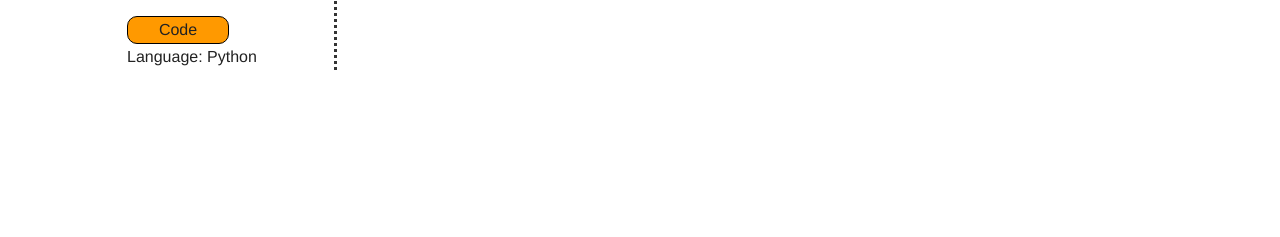
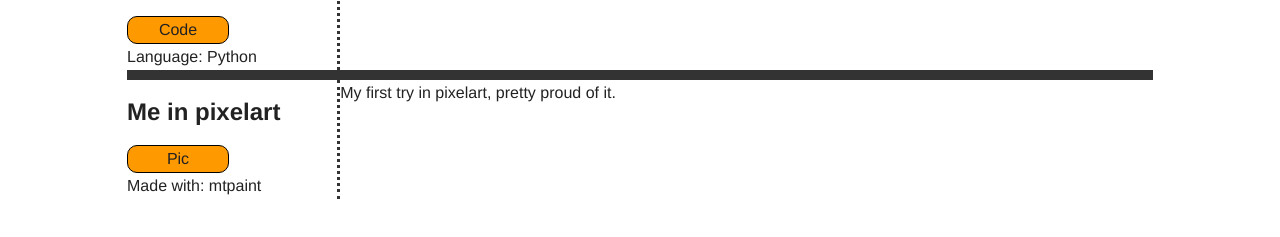
Before and after one commit to thenonameguy/thenonameguy.github.com, a plain HTML site: page lab.html in a window 1280 px wide. Shown: the part 325-562 px from the top of the page. Drawn offline with Linux system fonts and the light colour scheme.

Commit message:
Add pixelart to lab, css fixed

```diff
--- a/css/lab.css
+++ b/css/lab.css
@@ -1,4 +1,4 @@
-.labitem{float:left;border-top:10px solid #333;}
+.labitem{float:left;border-top:10px solid #333;width:100%;}
 .labitem:first{float:left;}
 .labitem .lang{float:left;}
 .labitem header{float:left;border-right:3px dotted #333;padding-right:1%;width:200px;}
--- a/lab.html
+++ b/lab.html
@@ -39,6 +39,14 @@
 			</header>
 			Made this algorithm to be used in my Tetris clone for rotating tetrominos.
 		</div>
+		<div class="labitem">
+			<header>
+			<h2>Me in pixelart</h2>
+			<a class="code" href="http://i.imgur.com/2hgKk.png">Pic</a>
+			<div class="lang">Made with: mtpaint</div>
+			</header>
+			My first try in pixelart, pretty proud of it.
+		</div>
 	</div>
 	</body>
 </html>
```
